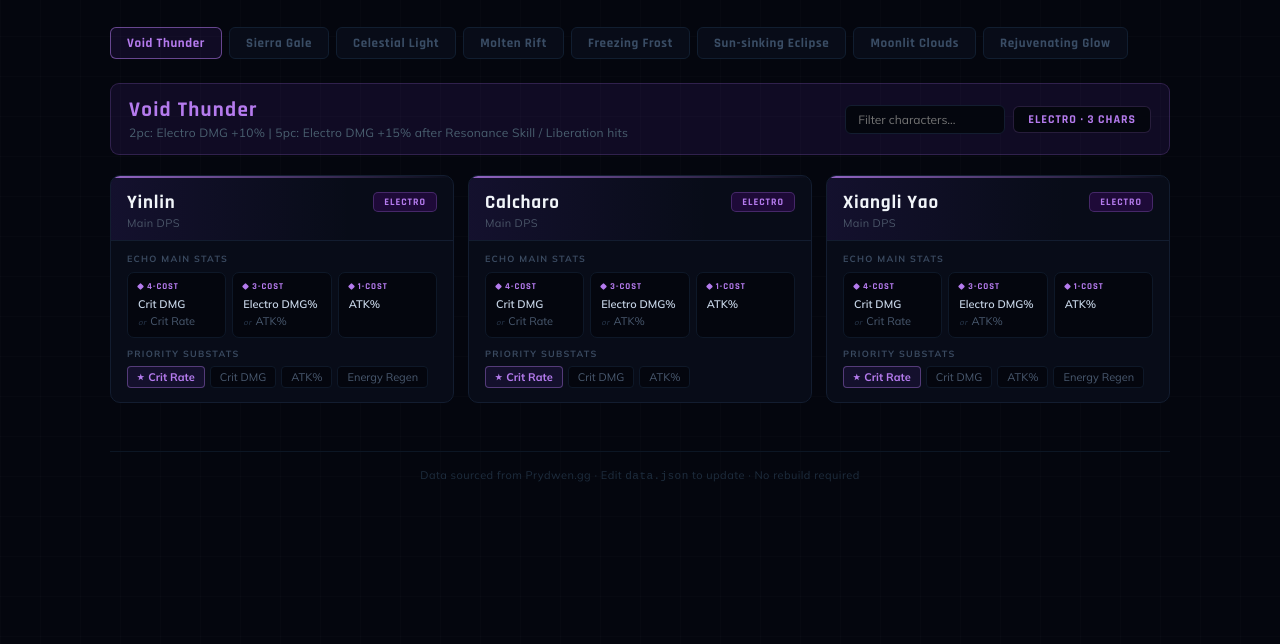
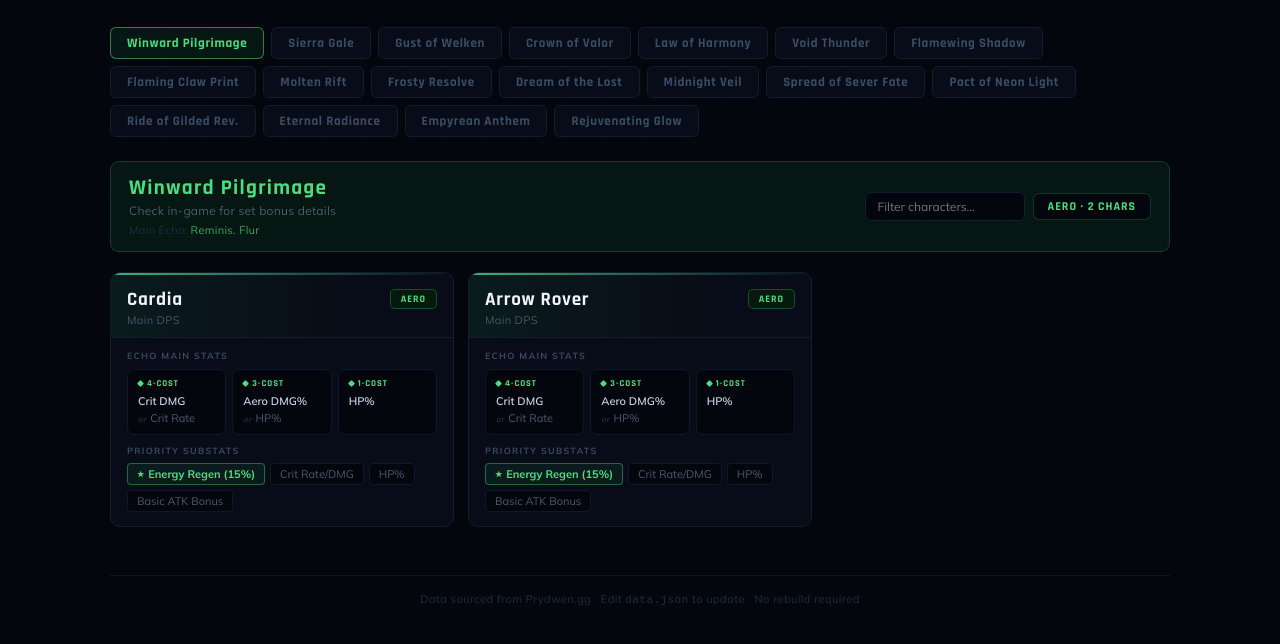
Before and after one commit to mhdesigns98/wuwa-echo-guide, a plain HTML site: page index.html in a window 1280 px wide. Shown: the part 84-728 px from the top of the page. Drawn offline with nearby package versions, Linux system fonts and the light colour scheme.

Commit message:
Updates to Echo Data
Updates Readme and added new data

```diff
--- a/data.json
+++ b/data.json
@@ -1,42 +1,24 @@
 [
   {
-    "id": "void-thunder",
-    "name": "Void Thunder",
-    "element": "Electro",
-    "setBonus": "2pc: Electro DMG +10%  |  5pc: Electro DMG +15% after Resonance Skill / Liberation hits",
+    "id": "winward-pilgrimage",
+    "name": "Winward Pilgrimage",
+    "element": "Aero",
+    "setBonus": "Check in-game for set bonus details",
+    "mainEcho": "Reminis. Flur",
     "characters": [
       {
-        "name": "Yinlin",
-        "element": "Electro",
+        "name": "Cardia",
+        "element": "Aero",
         "role": "Main DPS",
-        "costs": {
-          "4": ["Crit DMG", "Crit Rate"],
-          "3": ["Electro DMG%", "ATK%"],
-          "1": ["ATK%"]
-        },
-        "substats": ["Crit Rate", "Crit DMG", "ATK%", "Energy Regen"]
+        "costs": { "4": ["Crit DMG", "Crit Rate"], "3": ["Aero DMG%", "HP%"], "1": ["HP%"] },
+        "substats": ["Energy Regen (15%)", "Crit Rate/DMG", "HP%", "Basic ATK Bonus"]
       },
       {
-        "name": "Calcharo",
-        "element": "Electro",
+        "name": "Arrow Rover",
+        "element": "Aero",
         "role": "Main DPS",
-        "costs": {
-          "4": ["Crit DMG", "Crit Rate"],
-          "3": ["Electro DMG%", "ATK%"],
-          "1": ["ATK%"]
-        },
-        "substats": ["Crit Rate", "Crit DMG", "ATK%"]
-      },
-      {
-        "name": "Xiangli Yao",
-        "element": "Electro",
-        "role": "Main DPS",
-        "costs": {
-          "4": ["Crit DMG", "Crit Rate"],
-          "3": ["Electro DMG%", "ATK%"],
-          "1": ["ATK%"]
-        },
-        "substats": ["Crit Rate", "Crit DMG", "ATK%", "Energy Regen"]
+        "costs": { "4": ["Crit DMG", "Crit Rate"], "3": ["Aero DMG%", "HP%"], "1": ["HP%"] },
+        "substats": ["Energy Regen (15%)", "Crit Rate/DMG", "HP%", "Basic ATK Bonus"]
       }
     ]
   },
@@ -45,69 +27,145 @@
     "name": "Sierra Gale",
     "element": "Aero",
     "setBonus": "2pc: Aero DMG +10%  |  5pc: Aero DMG +15% after Resonance Skill / Liberation hits",
+    "mainEcho": "N. Monkey",
     "characters": [
       {
         "name": "Jiyan",
         "element": "Aero",
         "role": "Main DPS",
-        "costs": {
-          "4": ["Crit DMG", "Crit Rate"],
-          "3": ["Aero DMG%", "ATK%"],
-          "1": ["ATK%"]
-        },
-        "substats": ["Crit Rate", "Crit DMG", "ATK%"]
-      },
-      {
-        "name": "Yangyang",
-        "element": "Aero",
-        "role": "Support / Sub-DPS",
-        "costs": {
-          "4": ["Crit DMG", "Crit Rate"],
-          "3": ["Aero DMG%", "ATK%"],
-          "1": ["ATK%"]
-        },
-        "substats": ["Crit Rate", "Crit DMG", "ATK%", "Energy Regen"]
+        "costs": { "4": ["Crit DMG", "Crit Rate"], "3": ["Aero DMG%"], "1": ["ATK%"] },
+        "substats": ["Energy Regen (25%)", "Crit Rate/DMG", "ATK%", "Heavy ATK Bonus"]
       },
       {
         "name": "Aalto",
         "element": "Aero",
         "role": "Support / Sub-DPS",
-        "costs": {
-          "4": ["Crit DMG", "Crit Rate"],
-          "3": ["Aero DMG%", "ATK%"],
-          "1": ["ATK%"]
-        },
-        "substats": ["Crit Rate", "Crit DMG", "ATK%", "Energy Regen"]
+        "costs": { "4": ["Crit DMG", "Crit Rate"], "3": ["Aero DMG%"], "1": ["ATK%"] },
+        "substats": ["Energy Regen (25%)", "Crit Rate/DMG", "ATK%", "Heavy ATK Bonus"]
       }
     ]
   },
   {
-    "id": "celestial-light",
-    "name": "Celestial Light",
-    "element": "Spectro",
-    "setBonus": "2pc: Spectro DMG +10%  |  5pc: Spectro DMG +15% after Resonance Skill / Liberation hits",
+    "id": "gust-of-welken",
+    "name": "Gust of Welken",
+    "element": "Aero",
+    "setBonus": "Check in-game for set bonus details",
+    "mainEcho": "N. Kelpie",
     "characters": [
       {
-        "name": "Jinhsi",
-        "element": "Spectro",
+        "name": "Chicona",
+        "element": "Aero",
         "role": "Main DPS",
-        "costs": {
-          "4": ["Crit DMG", "Crit Rate"],
-          "3": ["Spectro DMG%", "ATK%"],
-          "1": ["ATK%"]
-        },
-        "substats": ["Crit Rate", "Crit DMG", "ATK%"]
+        "costs": { "4": ["Crit DMG", "Crit Rate"], "3": ["Aero DMG%"], "1": ["ATK%"] },
+        "substats": ["Energy Regen (10%)", "Crit Rate/DMG", "ATK%"]
+      }
+    ]
   },
   {
-        "name": "Spectro Rover",
-        "element": "Spectro",
+    "id": "crown-of-valor",
+    "name": "Crown of Valor",
+    "element": "Universal",
+    "setBonus": "Check in-game for set bonus details",
+    "mainEcho": "Lady of the Sea / False Sovereign",
+    "characters": [
+      {
+        "name": "Yuno",
+        "element": "Universal",
+        "role": "Main DPS (3pc)",
+        "costs": { "4": ["Crit DMG", "Crit Rate"], "3": ["Elem DMG%"], "1": ["ATK%"] },
+        "substats": ["Energy Regen (15-25%)", "Crit Rate/DMG", "Liberation/Heavy Bonus"]
+      },
+      {
+        "name": "Augusta",
+        "element": "Electro",
+        "role": "Main DPS (3pc)",
+        "costs": { "4": ["Crit DMG", "Crit Rate"], "3": ["Elem DMG%"], "1": ["ATK%"] },
+        "substats": ["Energy Regen (15-25%)", "Crit Rate/DMG", "Liberation/Heavy Bonus"]
+      }
+    ]
+  },
+  {
+    "id": "law-of-harmony",
+    "name": "Law of Harmony",
+    "element": "Aero",
+    "setBonus": "Check in-game for set bonus details",
+    "mainEcho": "Venrio",
+    "characters": [
+      {
+        "name": "Choya",
+        "element": "Aero",
         "role": "Main DPS",
-        "costs": {
-          "4": ["Crit DMG", "Crit Rate"],
-          "3": ["Spectro DMG%", "ATK%"],
-          "1": ["ATK%"]
+        "costs": { "4": ["Crit DMG", "Crit Rate"], "3": ["Aero DMG%"], "1": ["ATK%"] },
+        "substats": ["Energy Regen (25%)", "Crit Rate/DMG", "ATK%", "Heavy ATK Bonus"]
+      }
+    ]
   },
-        "substats": ["Crit Rate", "Crit DMG", "ATK%", "Energy Regen"]
+  {
+    "id": "void-thunder",
+    "name": "Void Thunder",
+    "element": "Electro",
+    "setBonus": "2pc: Electro DMG +10%  |  5pc: Electro DMG +15% after Resonance Skill / Liberation hits",
+    "mainEcho": "N. Thundering Memphis",
+    "characters": [
+      {
+        "name": "Xiangli Yao",
+        "element": "Electro",
+        "role": "Main DPS",
+        "costs": { "4": ["Crit DMG", "Crit Rate"], "3": ["Electro DMG%"], "1": ["ATK%"] },
+        "substats": ["Energy Regen (15-20%)", "Crit Rate/DMG", "Liberation Bonus"]
+      },
+      {
+        "name": "Calcharo",
+        "element": "Electro",
+        "role": "Main DPS",
+        "costs": { "4": ["Crit DMG", "Crit Rate"], "3": ["Electro DMG%"], "1": ["ATK%"] },
+        "substats": ["Energy Regen (15-20%)", "Crit Rate/DMG", "Liberation Bonus"]
+      },
+      {
+        "name": "Augusta",
+        "element": "Electro",
+        "role": "Main DPS",
+        "costs": { "4": ["Crit DMG", "Crit Rate"], "3": ["Electro DMG%"], "1": ["ATK%"] },
+        "substats": ["Energy Regen (15-20%)", "Crit Rate/DMG", "Liberation Bonus"]
+      }
+    ]
+  },
+  {
+    "id": "flamewing-shadow",
+    "name": "Flamewing Shadow",
+    "element": "Fusion",
+    "setBonus": "Check in-game for set bonus details",
+    "mainEcho": "Chorosaurus",
+    "characters": [
+      {
+        "name": "Galbrena",
+        "element": "Fusion",
+        "role": "Main DPS",
+        "costs": { "4": ["Crit DMG", "Crit Rate"], "3": ["Fusion DMG%"], "1": ["ATK%"] },
+        "substats": ["Energy Regen (20%)", "Crit Rate/DMG", "ATK%", "Heavy ATK Bonus"]
+      }
+    ]
+  },
+  {
+    "id": "flaming-claw-print",
+    "name": "Flaming Claw Print",
+    "element": "Fusion",
+    "setBonus": "Check in-game for set bonus details",
+    "mainEcho": "Lioness of Glory",
+    "characters": [
+      {
+        "name": "Lupa",
+        "element": "Fusion",
+        "role": "Main DPS",
+        "costs": { "4": ["Crit DMG", "Crit Rate"], "3": ["Fusion DMG%"], "1": ["ATK%"] },
+        "substats": ["Energy Regen (25%)", "Crit Rate/DMG", "Liberation/Basic Bonus"]
+      },
+      {
+        "name": "Encore",
+        "element": "Fusion",
+        "role": "Main DPS",
+        "costs": { "4": ["Crit DMG", "Crit Rate"], "3": ["Fusion DMG%"], "1": ["ATK%"] },
+        "substats": ["Energy Regen (25%)", "Crit Rate/DMG", "Liberation/Basic Bonus"]
       }
     ]
   },
@@ -115,196 +173,213 @@
     "id": "molten-rift",
     "name": "Molten Rift",
     "element": "Fusion",
-    "setBonus": "2pc: Fusion DMG +10%  |  5pc: Fusion DMG +15% after Resonance Skill / Liberation hits",
+    "setBonus": "2pc: Fusion DMG +10%  |  5pc: Fusion DMG +15% after Resonance Skill hits",
+    "mainEcho": "N. Inferno Rider",
     "characters": [
+      {
+        "name": "Changli",
+        "element": "Fusion",
+        "role": "Main DPS",
+        "costs": { "4": ["Crit DMG", "Crit Rate"], "3": ["Fusion DMG%"], "1": ["ATK%"] },
+        "substats": ["Energy Regen (15-20%)", "Crit Rate/DMG", "Skill/Basic Bonus"]
+      },
       {
         "name": "Encore",
         "element": "Fusion",
         "role": "Main DPS",
-        "costs": {
-          "4": ["Crit DMG", "Crit Rate"],
-          "3": ["Fusion DMG%", "ATK%"],
-          "1": ["ATK%"]
-        },
-        "substats": ["Crit Rate", "Crit DMG", "ATK%"]
+        "costs": { "4": ["Crit DMG", "Crit Rate"], "3": ["Fusion DMG%"], "1": ["ATK%"] },
+        "substats": ["Energy Regen (15-20%)", "Crit Rate/DMG", "Skill/Basic Bonus"]
       },
       {
-        "name": "Changli",
+        "name": "Brandt",
         "element": "Fusion",
         "role": "Main DPS",
-        "costs": {
-          "4": ["Crit DMG", "Crit Rate"],
-          "3": ["Fusion DMG%", "ATK%"],
-          "1": ["ATK%"]
-        },
-        "substats": ["Crit Rate", "Crit DMG", "ATK%", "Energy Regen"]
-      },
-      {
-        "name": "Brant",
-        "element": "Fusion",
-        "role": "Main DPS",
-        "costs": {
-          "4": ["Crit DMG", "Crit Rate"],
-          "3": ["Fusion DMG%", "ATK%"],
-          "1": ["ATK%"]
-        },
-        "substats": ["Crit Rate", "Crit DMG", "ATK%"]
+        "costs": { "4": ["Crit DMG", "Crit Rate"], "3": ["Fusion DMG%"], "1": ["ATK%"] },
+        "substats": ["Energy Regen (15-20%)", "Crit Rate/DMG", "Skill/Basic Bonus"]
       }
     ]
   },
   {
-    "id": "freezing-frost",
-    "name": "Freezing Frost",
+    "id": "frosty-resolve",
+    "name": "Frosty Resolve",
     "element": "Glacio",
-    "setBonus": "2pc: Glacio DMG +10%  |  5pc: Glacio DMG +15% after Normal / Heavy attacks hit",
+    "setBonus": "Check in-game for set bonus details",
+    "mainEcho": "Sentry Construct",
     "characters": [
       {
-        "name": "Sanhua",
+        "name": "Carla",
         "element": "Glacio",
-        "role": "Support / Sub-DPS",
-        "costs": {
-          "4": ["Crit DMG", "Crit Rate"],
-          "3": ["Glacio DMG%", "ATK%"],
-          "1": ["ATK%"]
+        "role": "Main DPS",
+        "costs": { "4": ["Crit DMG", "Crit Rate"], "3": ["Glacio DMG%"], "1": ["ATK%"] },
+        "substats": ["Energy Regen (20%)", "Crit Rate/DMG", "Resonance Skill Bonus"]
       },
-        "substats": ["Crit Rate", "Crit DMG", "ATK%", "Energy Regen"]
+      {
+        "name": "Zapos",
+        "element": "Glacio",
+        "role": "Main DPS",
+        "costs": { "4": ["Crit DMG", "Crit Rate"], "3": ["Glacio DMG%"], "1": ["ATK%"] },
+        "substats": ["Energy Regen (20%)", "Crit Rate/DMG", "Resonance Skill Bonus"]
       },
       {
         "name": "Lingyang",
         "element": "Glacio",
         "role": "Main DPS",
-        "costs": {
-          "4": ["Crit DMG", "Crit Rate"],
-          "3": ["Glacio DMG%", "ATK%"],
-          "1": ["ATK%"]
-        },
-        "substats": ["Crit Rate", "Crit DMG", "ATK%"]
+        "costs": { "4": ["Crit DMG", "Crit Rate"], "3": ["Glacio DMG%"], "1": ["ATK%"] },
+        "substats": ["Energy Regen (20%)", "Crit Rate/DMG", "Resonance Skill Bonus"]
+      }
+    ]
   },
   {
-        "name": "Carlotta",
-        "element": "Glacio",
+    "id": "dream-of-the-lost",
+    "name": "Dream of the Lost",
+    "element": "Havoc",
+    "setBonus": "Check in-game for set bonus details",
+    "mainEcho": "N. Hecate",
+    "characters": [
+      {
+        "name": "Phrolova",
+        "element": "Havoc",
         "role": "Main DPS",
-        "costs": {
-          "4": ["Crit DMG", "Crit Rate"],
-          "3": ["Glacio DMG%", "ATK%"],
-          "1": ["ATK%"]
+        "costs": { "4": ["Crit DMG", "Crit Rate"], "3": ["Havoc DMG%"], "1": ["ATK%"] },
+        "substats": ["No ER needed", "Crit Rate/DMG", "ATK%", "Resonance Skill Bonus"]
+      }
+    ]
   },
-        "substats": ["Crit Rate", "Crit DMG", "ATK%", "Energy Regen"]
+  {
+    "id": "midnight-veil",
+    "name": "Midnight Veil",
+    "element": "Havoc",
+    "setBonus": "Check in-game for set bonus details",
+    "mainEcho": "Lauri / N. Imp. Heron",
+    "characters": [
+      {
+        "name": "Canella",
+        "element": "Havoc",
+        "role": "Main DPS",
+        "costs": { "4": ["Crit DMG", "Crit Rate"], "3": ["Havoc DMG%"], "1": ["ATK%"] },
+        "substats": ["Energy Regen (25-50%)", "Crit Rate/DMG", "Basic/Heavy ATK Bonus"]
       },
+      {
+        "name": "Rocha",
+        "element": "Havoc",
+        "role": "Sub-DPS / Support",
+        "costs": { "4": ["Crit DMG", "Crit Rate"], "3": ["Havoc DMG%"], "1": ["ATK%"] },
+        "substats": ["Energy Regen (25-50%)", "Crit Rate/DMG", "Basic/Heavy ATK Bonus"]
+      },
+      {
+        "name": "Phrolova",
+        "element": "Havoc",
+        "role": "Main DPS",
+        "costs": { "4": ["Crit DMG", "Crit Rate"], "3": ["Havoc DMG%"], "1": ["ATK%"] },
+        "substats": ["Energy Regen (25-50%)", "Crit Rate/DMG", "Basic/Heavy ATK Bonus"]
+      }
+    ]
+  },
+  {
+    "id": "spread-of-sever-fate",
+    "name": "Spread of Sever Fate",
+    "element": "Havoc",
+    "setBonus": "Check in-game for set bonus details",
+    "mainEcho": "Nodding Leviathan",
+    "characters": [
+      {
+        "name": "Chisa",
+        "element": "Havoc",
+        "role": "Sustain / Support",
+        "costs": { "4": ["Crit DMG", "Crit Rate"], "3": ["Havoc DMG%"], "1": ["ATK%"] },
+        "substats": ["Energy Regen (25%+)", "Crit Rate/DMG", "Liberation Bonus"]
+      }
+    ]
+  },
+  {
+    "id": "pact-of-neon-light",
+    "name": "Pact of Neon Light",
+    "element": "Spectro",
+    "setBonus": "Check in-game for set bonus details",
+    "mainEcho": "Havia",
+    "characters": [
+      {
+        "name": "Len Kuro",
+        "element": "Spectro",
+        "role": "Buffer Build",
+        "costs": { "4": ["Crit DMG", "Crit Rate"], "3": ["Spectro DMG%"], "1": ["ATK%"] },
+        "substats": ["Energy Regen (20%)", "Crit Rate/DMG", "ATK%", "Basic ATK Bonus"]
+      }
+    ]
+  },
+  {
+    "id": "ride-of-gilded-rev",
+    "name": "Ride of Gilded Rev.",
+    "element": "Spectro",
+    "setBonus": "Check in-game for set bonus details",
+    "mainEcho": "Havia",
+    "characters": [
+      {
+        "name": "Len Kuro",
+        "element": "Spectro",
+        "role": "DPS Build",
+        "costs": { "4": ["Crit DMG", "Crit Rate"], "3": ["Spectro DMG%"], "1": ["ATK%"] },
+        "substats": ["Energy Regen (20%)", "Crit Rate/DMG", "ATK%", "Basic ATK Bonus"]
+      }
+    ]
+  },
+  {
+    "id": "eternal-radiance",
+    "name": "Eternal Radiance",
+    "element": "Spectro",
+    "setBonus": "Check in-game for set bonus details",
+    "mainEcho": "Capatanius",
+    "characters": [
+      {
+        "name": "Sunonni",
+        "element": "Spectro",
+        "role": "Main DPS",
+        "costs": { "4": ["Crit DMG", "Crit Rate"], "3": ["Spectro DMG%"], "1": ["ATK%"] },
+        "substats": ["Energy Regen (10%)", "Crit Rate/DMG", "Heavy ATK Bonus"]
+      },
+      {
+        "name": "Phoebe",
+        "element": "Spectro",
+        "role": "Main DPS",
+        "costs": { "4": ["Crit DMG", "Crit Rate"], "3": ["Spectro DMG%"], "1": ["ATK%"] },
+        "substats": ["Energy Regen (10%)", "Crit Rate/DMG", "Heavy ATK Bonus"]
+      },
+      {
+        "name": "Spectro Rover",
+        "element": "Spectro",
+        "role": "Main DPS",
+        "costs": { "4": ["Crit DMG", "Crit Rate"], "3": ["Spectro DMG%"], "1": ["ATK%"] },
+        "substats": ["Energy Regen (10%)", "Crit Rate/DMG", "Heavy ATK Bonus"]
+      }
+    ]
+  },
+  {
+    "id": "empyrean-anthem",
+    "name": "Empyrean Anthem",
+    "element": "Universal",
+    "setBonus": "2pc: Energy Regen +10%  |  5pc: Resonance Skill Crit DMG +80% (works across elements)",
+    "mainEcho": "N. Tempest Memphis",
+    "characters": [
       {
         "name": "Zhezhi",
         "element": "Glacio",
         "role": "Sub-DPS / Buffer",
-        "costs": {
-          "4": ["Crit DMG", "Crit Rate"],
-          "3": ["Glacio DMG%", "ATK%"],
-          "1": ["ATK%"]
-        },
-        "substats": ["Crit Rate", "Crit DMG", "ATK%", "Energy Regen"]
-      }
-    ]
+        "costs": { "4": ["Crit DMG", "Crit Rate"], "3": ["Elem DMG%", "Energy Regen"], "1": ["ATK%"] },
+        "substats": ["Energy Regen (20%)", "Crit Rate/DMG", "Resonance Skill Bonus"]
       },
       {
-    "id": "sun-sinking-eclipse",
-    "name": "Sun-sinking Eclipse",
-    "element": "Havoc",
-    "setBonus": "2pc: Havoc DMG +10%  |  5pc: Havoc DMG +15% after Resonance Skill / Liberation hits",
-    "characters": [
+        "name": "Yinlin",
+        "element": "Electro",
+        "role": "Main DPS / Sub-DPS",
+        "costs": { "4": ["Crit DMG", "Crit Rate"], "3": ["Elem DMG%", "Energy Regen"], "1": ["ATK%"] },
+        "substats": ["Energy Regen (20%)", "Crit Rate/DMG", "Resonance Skill Bonus"]
+      },
       {
-        "name": "Danjin",
+        "name": "Canella",
         "element": "Havoc",
         "role": "Main DPS",
-        "costs": {
-          "4": ["Crit DMG", "Crit Rate"],
-          "3": ["Havoc DMG%", "ATK%"],
-          "1": ["ATK%"]
-        },
-        "substats": ["Crit Rate", "Crit DMG", "ATK%", "HP%"]
-      },
-      {
-        "name": "Havoc Rover",
-        "element": "Havoc",
-        "role": "Main DPS",
-        "costs": {
-          "4": ["Crit DMG", "Crit Rate"],
-          "3": ["Havoc DMG%", "ATK%"],
-          "1": ["ATK%"]
-        },
-        "substats": ["Crit Rate", "Crit DMG", "ATK%", "Energy Regen"]
-      },
-      {
-        "name": "Camellya",
-        "element": "Havoc",
-        "role": "Main DPS",
-        "costs": {
-          "4": ["Crit DMG", "Crit Rate"],
-          "3": ["Havoc DMG%", "ATK%"],
-          "1": ["ATK%"]
-        },
-        "substats": ["Crit Rate", "Crit DMG", "ATK%"]
-      },
-      {
-        "name": "Roccia",
-        "element": "Havoc",
-        "role": "Sub-DPS / Support",
-        "costs": {
-          "4": ["Crit DMG", "Crit Rate"],
-          "3": ["Havoc DMG%", "ATK%"],
-          "1": ["ATK%"]
-        },
-        "substats": ["Crit Rate", "Crit DMG", "ATK%", "Energy Regen"]
-      }
-    ]
-  },
-  {
-    "id": "moonlit-clouds",
-    "name": "Moonlit Clouds",
-    "element": "Support",
-    "setBonus": "2pc: Energy Regen +10%  |  5pc: After Outro Skill, team ATK +22.5% for 15s",
-    "characters": [
-      {
-        "name": "Verina",
-        "element": "Spectro",
-        "role": "Healer / Buffer",
-        "costs": {
-          "4": ["Healing Bonus%", "HP%"],
-          "3": ["HP%", "ATK%"],
-          "1": ["HP%", "ATK%"]
-        },
-        "substats": ["HP%", "Energy Regen", "Healing Bonus%"]
-      },
-      {
-        "name": "Shorekeeper",
-        "element": "Spectro",
-        "role": "Healer / Buffer",
-        "costs": {
-          "4": ["HP%", "Healing Bonus%"],
-          "3": ["HP%"],
-          "1": ["HP%"]
-        },
-        "substats": ["HP%", "Energy Regen"]
-      },
-      {
-        "name": "Sanhua",
-        "element": "Glacio",
-        "role": "Support (buffer build)",
-        "costs": {
-          "4": ["ATK%", "Crit DMG"],
-          "3": ["ATK%", "Glacio DMG%"],
-          "1": ["ATK%"]
-        },
-        "substats": ["ATK%", "Energy Regen", "Crit Rate", "Crit DMG"]
-      },
-      {
-        "name": "Mortefi",
-        "element": "Fusion",
-        "role": "Support / Sub-DPS",
-        "costs": {
-          "4": ["Crit DMG", "Crit Rate"],
-          "3": ["Fusion DMG%", "ATK%"],
-          "1": ["ATK%"]
-        },
-        "substats": ["Crit Rate", "Crit DMG", "ATK%", "Energy Regen"]
+        "costs": { "4": ["Crit DMG", "Crit Rate"], "3": ["Elem DMG%", "Energy Regen"], "1": ["ATK%"] },
+        "substats": ["Energy Regen (20%)", "Crit Rate/DMG", "Resonance Skill Bonus"]
       }
     ]
   },
@@ -313,39 +388,28 @@
     "name": "Rejuvenating Glow",
     "element": "Support",
     "setBonus": "2pc: Healing Bonus +10%  |  5pc: Healing buffs all team members' ATK by 15%",
+    "mainEcho": "Fallacy / Bell-Borne",
     "characters": [
       {
         "name": "Verina",
         "element": "Spectro",
-        "role": "Healer",
-        "costs": {
-          "4": ["Healing Bonus%", "HP%"],
-          "3": ["HP%"],
-          "1": ["HP%"]
+        "role": "Healer / Buffer",
+        "costs": { "4": ["Healing Bonus%", "Crit DMG", "Crit Rate"], "3": ["Energy Regen"], "1": ["HP%", "ATK%"] },
+        "substats": ["Energy Regen (230% total)", "HP%", "ATK%"]
       },
-        "substats": ["HP%", "Energy Regen", "Healing Bonus%"]
+      {
+        "name": "Shorekeeper",
+        "element": "Spectro",
+        "role": "Healer / Buffer",
+        "costs": { "4": ["Healing Bonus%", "Crit DMG", "Crit Rate"], "3": ["Energy Regen"], "1": ["HP%", "ATK%"] },
+        "substats": ["Energy Regen (230% total)", "HP%", "ATK%"]
       },
       {
         "name": "Baizhi",
         "element": "Glacio",
         "role": "Healer",
-        "costs": {
-          "4": ["Healing Bonus%", "HP%"],
-          "3": ["HP%"],
-          "1": ["HP%"]
-        },
-        "substats": ["HP%", "Energy Regen"]
-      },
-      {
-        "name": "Shorekeeper",
-        "element": "Spectro",
-        "role": "Healer",
-        "costs": {
-          "4": ["Healing Bonus%", "HP%"],
-          "3": ["HP%"],
-          "1": ["HP%"]
-        },
-        "substats": ["HP%", "Energy Regen"]
+        "costs": { "4": ["Healing Bonus%", "Crit DMG", "Crit Rate"], "3": ["Energy Regen"], "1": ["HP%", "ATK%"] },
+        "substats": ["Energy Regen (230% total)", "HP%", "ATK%"]
       }
     ]
   }
```
Also changed, not shown: index.html (+19 -8 lines), 1 other file. Lines whose indentation alone changed are shown as unchanged.
